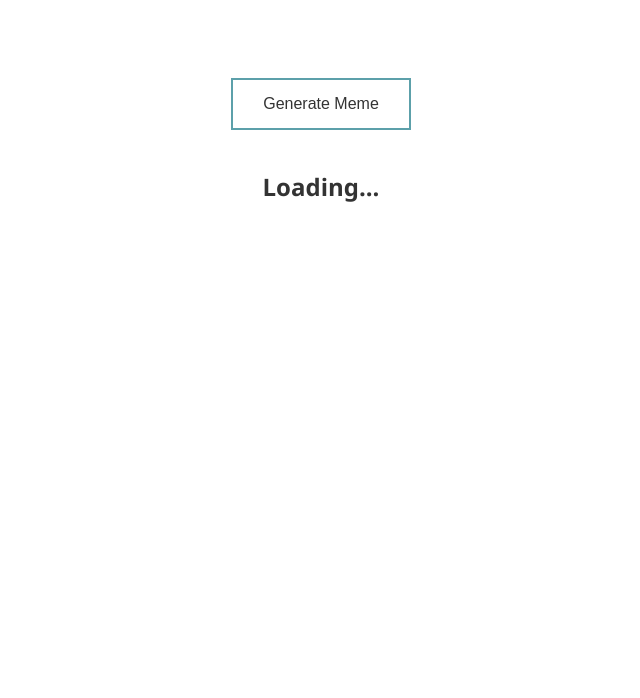
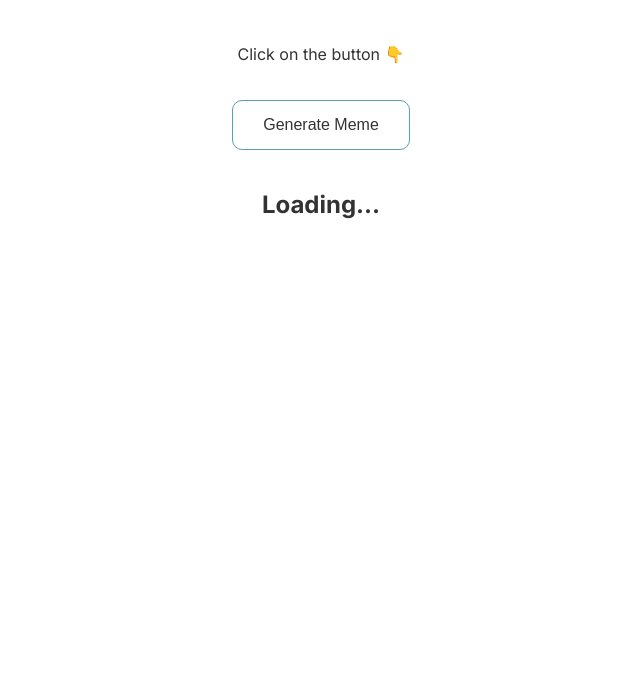
Before and after one commit to tonsz/super-tiny-projects, a PHP site: page / in a window 1280 px wide. Shown: the top 698 px of the page, without its empty margins (319-959 px from the left). Run offline with PHP 8.4, Linux system fonts and the light colour scheme.

Commit message:
Adjusted CSS for responivenessityfication

```diff
--- a/generate-meme/index.html
+++ b/generate-meme/index.html
@@ -9,6 +9,7 @@
 </head>
 <body>
     <div class="meme-generator">
+        <p>Click on the button 👇</p>
         <button class="meme-generator-btn">Generate Meme</button>
         <h2 class="meme-title">Loading...</h2>
         <img src="" alt="" />
--- a/generate-meme/style.css
+++ b/generate-meme/style.css
@@ -1,10 +1,16 @@
+@import url('https://fonts.googleapis.com/css2?family=Inter:wght@400;700&display=swap');
 .meme-generator {
-    font-family:'Segoe UI', Tahoma, Geneva, Verdana, sans-serif;
+    display: flex;
+    justify-content: center;
+    align-items: center;
+    flex-direction: column;
+    font-family:'Inter', sans-serif;
     box-sizing: border-box;
     margin: 0;
-    padding: 50px;
+    padding: 20px;
     text-align: center;
     color: #333;
+    max-width: 100%;
 }
 
 .meme-generator img {
@@ -15,7 +21,8 @@
 .meme-generator-btn {
     background-color: white;
     padding: 15px 30px;
-    border: 2px solid #5ca0aa;
+    border: 1px solid #5ca0aa;
+    border-radius: 10px;
     margin: 20px;
     cursor: pointer;
     font-size: 16px;
```
